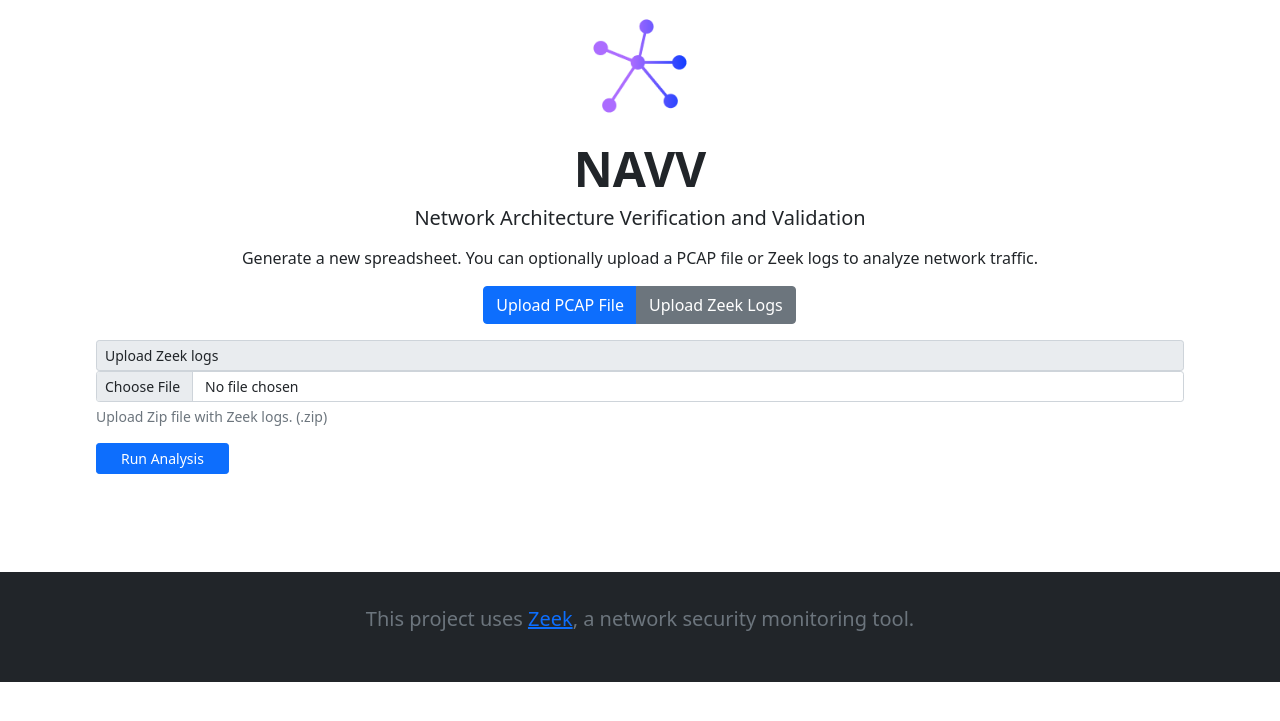
After one commit to cisagov/network-architecture-verification-and-validation, a Flask app: template src/navv/gui/templates/create_new.html in a window 1280 px wide. The commit adds this page. Shown: the top 721 px of the page. Run offline with Flask 3, Linux system fonts and the light colour scheme; the template is opened without the code that fills it, so the values that code supplies are empty.

Commit message:
refactor html files and views

```diff
--- a/src/navv/gui/app.py
+++ b/src/navv/gui/app.py
@@ -13,10 +13,35 @@ app = Flask(__name__)
 
 @app.route("/")
 def index():
+    """Home page."""
     pcap_file, pcap_msg, pcap_msg_color = get_pcap_file()
 
     return render_template(
-        "index.html",
+        "home.html",
+        pcap_file=pcap_file,
+        pcap_msg=pcap_msg,
+        pcap_msg_color=pcap_msg_color,
+    )
+
+
+@app.route("/new-analysis")
+def new_analysis():
+    pcap_file, pcap_msg, pcap_msg_color = get_pcap_file()
+
+    return render_template(
+        "create_new.html",
+        pcap_file=pcap_file,
+        pcap_msg=pcap_msg,
+        pcap_msg_color=pcap_msg_color,
+    )
+
+
+@app.route("/existing-analysis")
+def existing_analysis():
+    pcap_file, pcap_msg, pcap_msg_color = get_pcap_file()
+
+    return render_template(
+        "update_existing.html",
         pcap_file=pcap_file,
         pcap_msg=pcap_msg,
         pcap_msg_color=pcap_msg_color,
--- a/src/navv/gui/static/styles.css
+++ b/src/navv/gui/static/styles.css
@@ -8,3 +8,21 @@
   width: 40%;
   font-size: .5rem;
 }
+
+.collapse {
+  &:not(.show) {
+    display: none;
+  }
+}
+
+.collapsing {
+  height: 0;
+  overflow: hidden;
+  @include transition($transition-collapse);
+
+  &.collapse-horizontal {
+    width: 0;
+    height: auto;
+    @include transition($transition-collapse-width);
+  }
+}
--- /dev/null
+++ b/src/navv/gui/templates/base.html
@@ -0,0 +1,70 @@
+<!doctype html>
+<html lang="en">
+
+<head>
+    <meta charset="utf-8">
+    <meta name="viewport" content="width=device-width, initial-scale=1">
+    <meta name="description" content="">
+    <meta name="author" content="Idaho National Laboratory">
+    <title>NAVV</title>
+
+    <link rel="canonical" href="https://pypi.org/project/navv/">
+
+
+
+    <!-- Bootstrap core CSS -->
+    <link href="../static/css/bootstrap.min.css" rel="stylesheet">
+
+    <style>
+        .bd-placeholder-img {
+            font-size: 1.125rem;
+            text-anchor: middle;
+            -webkit-user-select: none;
+            -moz-user-select: none;
+            user-select: none;
+        }
+
+        @media (min-width: 768px) {
+            .bd-placeholder-img-lg {
+                font-size: 3.5rem;
+            }
+        }
+    </style>
+
+    <!-- Custom styles for this template -->
+    <link href="../static/styles.css" rel="stylesheet">
+</head>
+
+<body>
+
+    <main>
+        <div class="px-4 mt-3 text-center">
+            <img class="d-block mx-auto mb-4" src="../static/img/navv-logo.png" alt="" width="100" height="100">
+            <h1 class="display-5 fw-bold">NAVV</h1>
+            <div class="col-lg-6 mx-auto">
+                <h3 class="lead mb-3">Network Architecture Verification and Validation</h3>
+            </div>
+        </div>
+        {% block main %}
+        {% endblock %}
+        <div class="bg-dark text-secondary px-2 py-3 mt-5 text-center">
+            <div class="py-3">
+                <div class="col-lg-6 mx-auto">
+                    <p class="fs-5 mb-3">This project uses <a
+                            class="link-offset-2 link-underline link-underline-opacity-0"
+                            href="https://zeek.org">Zeek</a>, a network security monitoring tool.
+                    </p>
+                </div>
+            </div>
+        </div>
+    </main>
+
+    <script src="https://cdn.jsdelivr.net/npm/@popperjs/core@2.11.8/dist/umd/popper.min.js"
+        integrity="sha384-I7E8VVD/ismYTF4hNIPjVp/Zjvgyol6VFvRkX/vR+Vc4jQkC+hVqc2pM8ODewa9r"
+        crossorigin="anonymous"></script>
+    <script src="../static/dist/js/bootstrap.bundle.min.js"></script>
+
+
+</body>
+
+</html>
--- /dev/null
+++ b/src/navv/gui/templates/create_new.html
@@ -0,0 +1,31 @@
+{% extends 'base.html' %}
+
+{% block main %}
+<div class="px-4 mb-3 text-center">
+    <p class="mb-3">Generate a new spreadsheet. You can optionally upload a PCAP file or Zeek logs to
+        analyze network traffic.
+    </p>
+    <div class="btn-group">
+        <input type="radio" class="btn-check" name="options" id="pcap" data-bs-toggle="collapse" href="#collapseExample"
+            autocomplete="off" />
+        <label class="btn btn-primary" for="pcap">Upload PCAP File</label>
+
+        <input type="radio" class="btn-check" name="options" id="logs" autocomplete="off" />
+        <label class="btn btn-secondary" for="logs">Upload Zeek Logs</label>
+    </div>
+</div>
+<form class="px-5 mx-5">
+    <div class="input-group-sm collapse mb-3" id="collapseExample">
+        <label class="input-group-text" for="inputGroupFile01">Upload PCAP</label>
+        <input type="file" class="form-control" id="inputGroupFile01">
+        <div class="form-text">Upload PCAP file.</div>
+    </div>
+    <div class="input-group-sm mb-3">
+        <label class="input-group-text" for="inputGroupFile01">Upload Zeek logs</label>
+        <input type="file" class="form-control" id="inputGroupFile01">
+        <div class="form-text" id="basic-addon4">Upload Zip file with Zeek logs. (.zip)</div>
+    </div>
+    <a class="btn btn-primary btn-sm px-4" href="{{ url_for('download') }}">Run Analysis</a>
+</form>
+<div class="alert alert-{{ pcap_msg_color }} mx-auto mt-3" role="alert">{{ pcap_msg }}</div>
+{% endblock %}
```
Also changed, not shown: src/navv/gui/templates/home.html (added, +11 -0 lines), src/navv/gui/templates/index.html (deleted, +0 -78 lines), src/navv/gui/templates/update_existing.html (added, +22 -0 lines).
